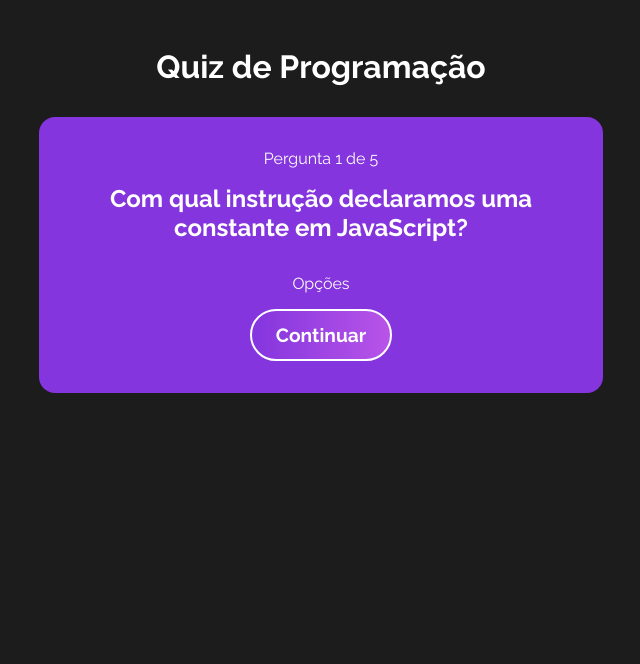
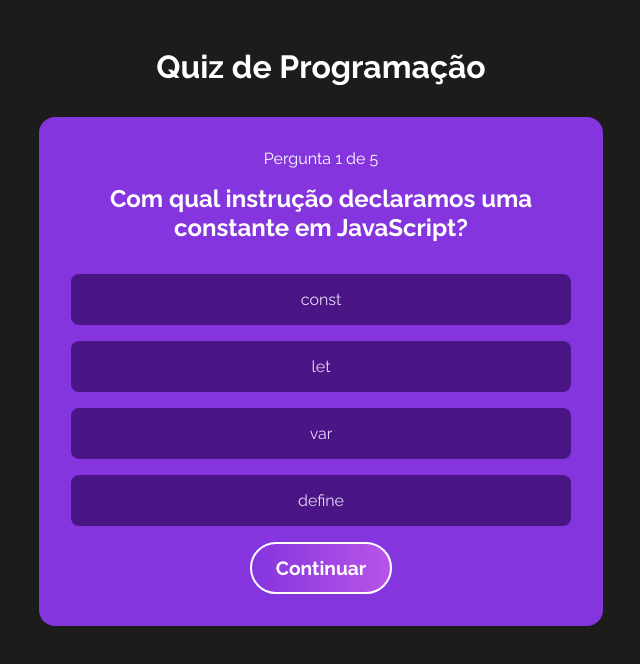
Before and after one commit to marlon-couto/quiz, a React (Vite) app: page / in a window 1280 px wide. Both pictures are taken after a click on the button "Iniciar". Shown: the top 664 px of the page, without its empty margins (319-959 px from the left). Built offline with nearby package versions, Linux system fonts and the light colour scheme.

Commit message:
Adiciona componente Option

```diff
--- /dev/null
+++ b/src/assets/styles/Option.css
@@ -0,0 +1,17 @@
+.option {
+  background-color: #3c0e70;
+  border-radius: 0.5rem;
+  padding: 1rem;
+  margin-bottom: 1rem;
+  cursor: pointer;
+  opacity: 0.8;
+  transition: 0.4s;
+}
+
+.option:hover {
+  opacity: 1;
+}
+
+#options_container .option p {
+  margin-bottom: 0;
+}
--- /dev/null
+++ b/src/components/Option.jsx
@@ -0,0 +1,16 @@
+import React, { useContext } from 'react';
+import { QuizContext } from '../context/quiz';
+
+import '../assets/styles/Option.css';
+
+const Option = ({ option }) => {
+  const [quizState, dispatch] = useContext(QuizContext);
+
+  return (
+    <div className="option">
+      <p>{option}</p>
+    </div>
+  );
+};
+
+export default Option;
--- a/src/components/Question.jsx
+++ b/src/components/Question.jsx
@@ -1,5 +1,7 @@
 import React, { useContext } from 'react';
 import { QuizContext } from '../context/quiz';
+
+import Option from './Option';
 
 import '../assets/styles/Question.css';
 
@@ -12,10 +14,14 @@
       <p>
         Pergunta {quizState.currentQuestion + 1} de {quizState.questions.length}
       </p>
+
       <h2>{currentQuestion.question}</h2>
-      <div id="options-container">
-        <p>Opções</p>
+      <div id="options_container">
+        {currentQuestion.options.map((option) => (
+          <Option key={option} option={option} />
+        ))}
       </div>
+
       <button onClick={() => dispatch({ type: 'CHANGE_QUESTION' })}>
         Continuar
       </button>
--- a/src/index.css
+++ b/src/index.css
@@ -36,5 +36,5 @@
     rgba(184, 84, 232, 1) 0%,
     rgba(132, 53, 222, 1) 100%
   );
-  transition: 2s;
+  transition: 0.4s;
 }
```
